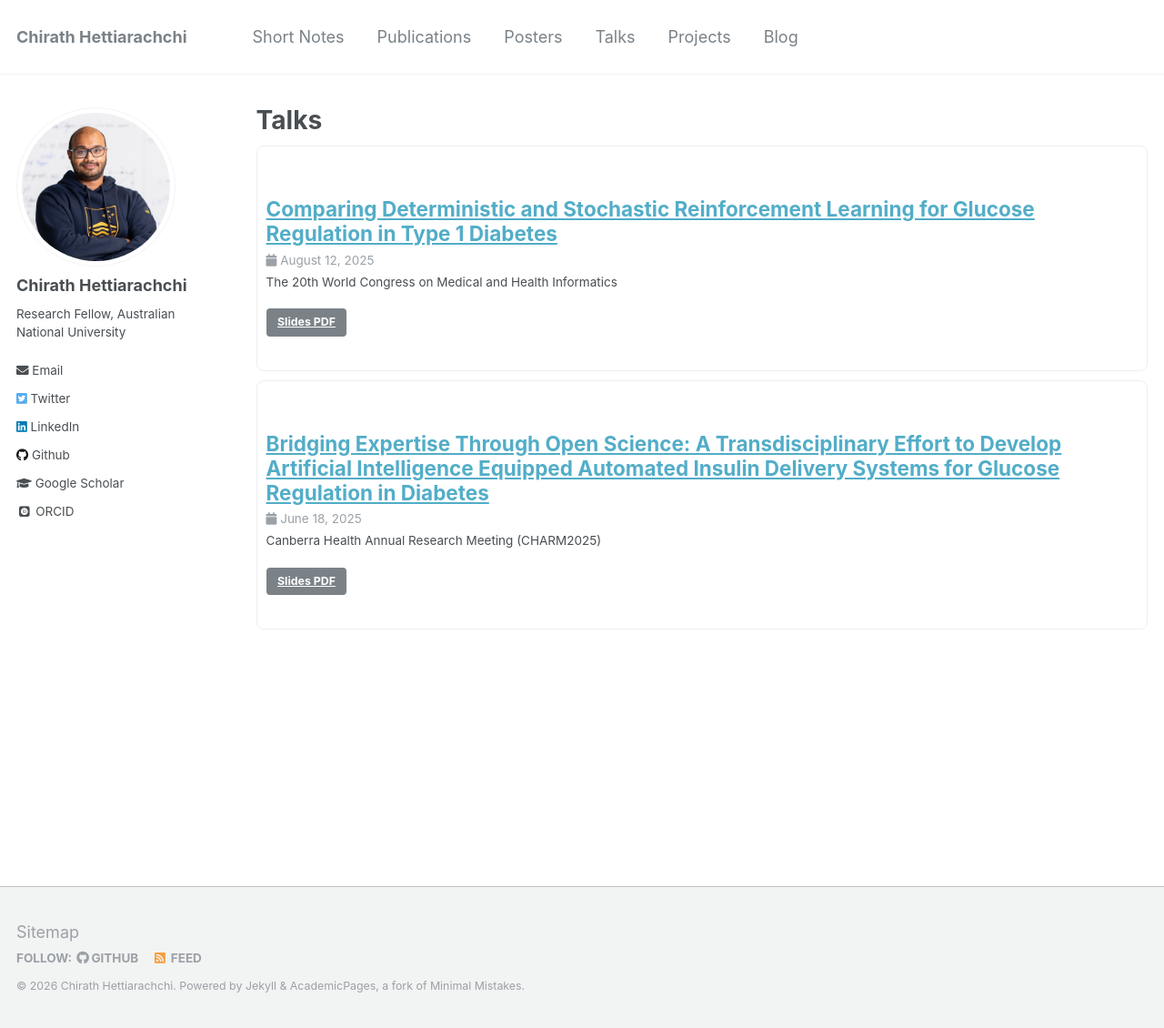
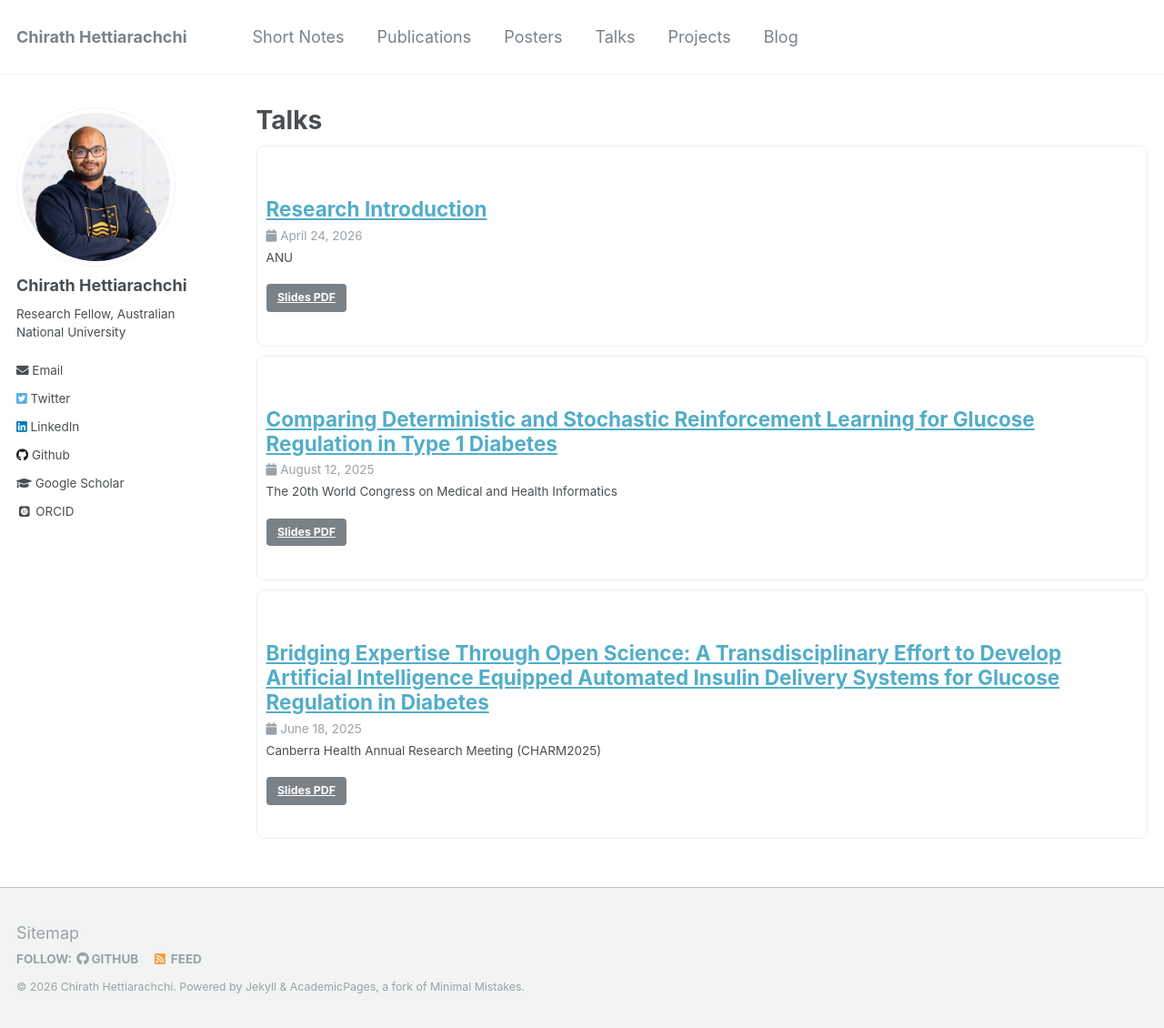
Before and after one commit to chirathyh/chirathyh.github.io, a Jekyll site: the page built from _pages/talks.html, in a window 1280 px wide and 1130 px high. Shown: the whole window at 91% size. Built offline with Jekyll 4.4.1, drawn with Linux system fonts in a browser that asks for light colours; some web fonts are replaced.

Commit message:
Add slides for my talk

```diff
--- a/_data/talks.yml
+++ b/_data/talks.yml
@@ -10,6 +10,11 @@
 #     description: "Optional one-line note."
 
 talks:
+  - title: "Research Introduction"
+    slides: "/files/research-intro.pdf"
+    date: "2026-04-24"
+    venue: "ANU"
+
   - title: "Bridging Expertise Through Open Science: A Transdisciplinary Effort to Develop Artificial Intelligence Equipped Automated Insulin Delivery Systems for Glucose Regulation in Diabetes"
     slides: "/files/CHARM2025.pdf"
     date: "2025-06-18"
```
Also changed, not shown: 1 other file.
